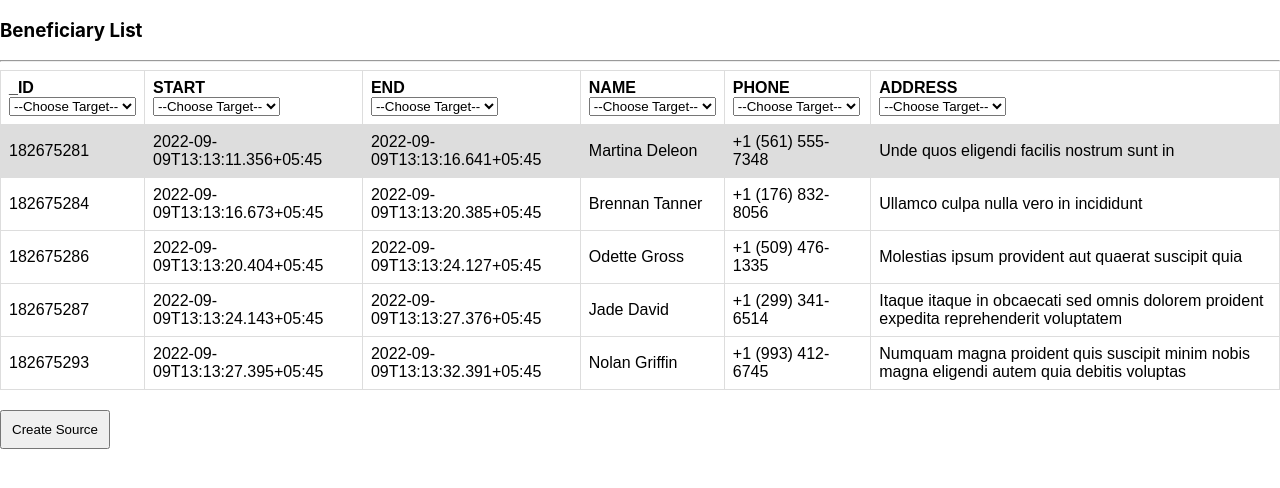
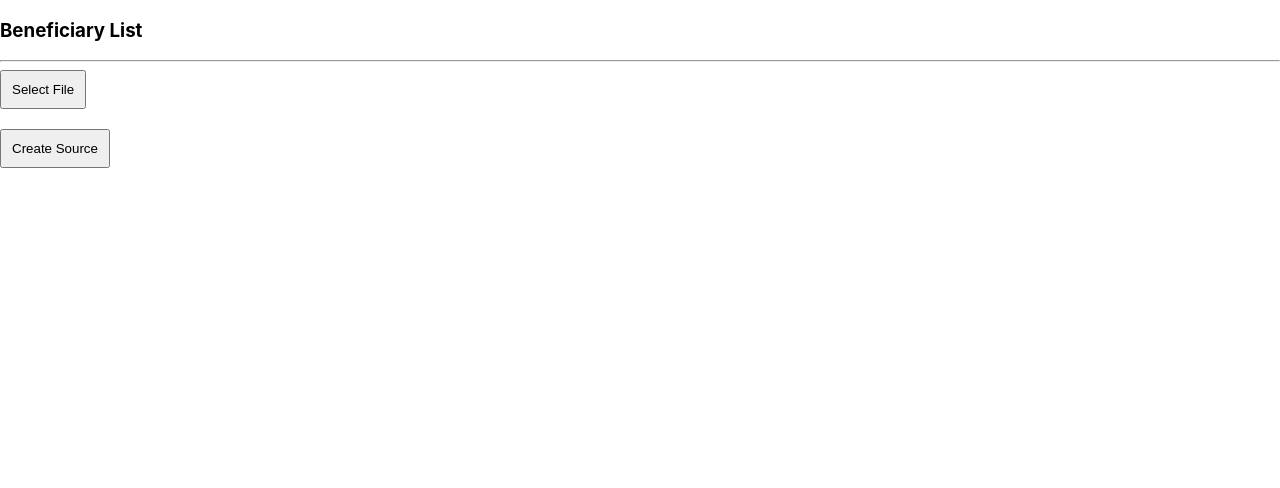
Before and after one commit to thebinod7/kobotool-field-mapping, a React (Create React App) app: page / in a window 1280 px wide. Shown: the top 488 px of the page. Built offline with nearby package versions, Linux system fonts and the light colour scheme.

Commit message:
fix excel upload

```diff
--- a/src/App.js
+++ b/src/App.js
@@ -15,6 +15,7 @@ import {
 } from "./utils";
 import "./App.css";
 import ImportBenef from "./screens/ImportBenef";
+import ExcelUploader from "./ExcelUploader";
 
 const API_URL = process.env.REACT_APP_API_URL;
 
@@ -28,28 +29,31 @@ const { results } = KOBO_DATA;
 const DynamicArrayRenderer = ({ dataArray }) => {
 	const [mappings, setMappings] = useState([]);
 	const [currentScreen, setCurrentScreen] = useState(SCREENS.HOME);
+	const [excelData, setExcelData] = useState([]);
 
 	const handleSubmit = (e) => {
 		e.preventDefault();
-		let finalPayload = removeFieldsWithUnderscore(results);
+		let finalPayload = removeFieldsWithUnderscore(excelData);
 		const selectedTargets = []; // Only submit selected target fields
+
+		console.log("F==>", finalPayload);
 
 		for (let m of mappings) {
 			if (m.targetField === TARGET_FIELD.FIRSTNAME) {
 				selectedTargets.push(TARGET_FIELD.FIRSTNAME);
 				const replaced = finalPayload.map((item) => {
-					const { firstName } = splitFullName(item[m.sourceField]);
+					const firstName = item[m.sourceField];
 					const newItem = { ...item, firstName };
-					delete newItem[m.sourceField];
+					if (m.sourceField !== m.targetField) delete newItem[m.sourceField];
 					return newItem;
 				});
 				finalPayload = replaced;
 			} else if (m.targetField === TARGET_FIELD.LASTNAME) {
 				selectedTargets.push(TARGET_FIELD.LASTNAME);
 				const replaced = finalPayload.map((item) => {
-					const { lastName } = splitFullName(item[m.sourceField]);
+					const lastName = item[m.sourceField];
 					const newItem = { ...item, lastName };
-					delete newItem[m.sourceField];
+					if (m.sourceField !== m.targetField) delete newItem[m.sourceField];
 					return newItem;
 				});
 				finalPayload = replaced;
@@ -60,8 +64,7 @@ const DynamicArrayRenderer = ({ dataArray }) => {
 				const replaced = finalPayload.map((item) => {
 					const { firstName, lastName } = splitFullName(item[m.sourceField]);
 					const newItem = { ...item, firstName, lastName };
-					delete newItem[m.sourceField];
-
+					if (m.sourceField !== m.targetField) delete newItem[m.sourceField];
 					return newItem;
 				});
 				finalPayload = replaced;
@@ -70,7 +73,7 @@ const DynamicArrayRenderer = ({ dataArray }) => {
 				// Update target_key:value and delete old_source_key
 				const replaced = finalPayload.map((item) => {
 					const newItem = { ...item, [m.targetField]: item[m.sourceField] };
-					delete newItem[m.sourceField];
+					if (m.sourceField !== m.targetField) delete newItem[m.sourceField];
 					return newItem;
 				});
 				finalPayload = replaced;
@@ -85,12 +88,13 @@ const DynamicArrayRenderer = ({ dataArray }) => {
 			// const omitID = selectedTargets.filter((f) => f !== UNIQUE_ID);
 			if (!selectedTargets.length) return alert("Please select target fields!");
 			// Remove non-selected fields
+			console.log("Paylaod==>", payload);
 			const selectedFieldsOnly = includeOnlySelectedTarget(
 				payload,
 				selectedTargets
 			);
 			// Attach raw data
-			const final_mapping = attachedRawData(selectedFieldsOnly, results);
+			const final_mapping = attachedRawData(selectedFieldsOnly, excelData);
 			console.log("final_mapping=>", final_mapping);
 			// Validate payload against backend
 			const sourcePayload = {
@@ -117,6 +121,21 @@ const DynamicArrayRenderer = ({ dataArray }) => {
 			setMappings([...mappings, { sourceField, targetField }]);
 		}
 	};
+
+	const handleExcelFileUpload = async (file) => {
+		if (!file) return alert("Please select file!");
+		const formData = new FormData();
+		formData.append("file", file);
+		const uploaded = await axios.post(
+			`${API_URL}/beneficiaries/upload`,
+			formData
+		);
+		const { data } = uploaded.data;
+		setExcelData(data);
+	};
+
+	console.log("mappings=>", mappings);
+
 	return (
 		<div>
 			{currentScreen === SCREENS.IMPORT_BENEF && <ImportBenef />}
@@ -124,8 +143,9 @@ const DynamicArrayRenderer = ({ dataArray }) => {
 				<>
 					<h3>Beneficiary List</h3>
 					<hr />
+					<ExcelUploader onFileUpload={handleExcelFileUpload} />
 					<table>
-						{dataArray.map((item, index) => {
+						{excelData.map((item, index) => {
 							const keys = Object.keys(item);
 
 							return (
@@ -191,7 +211,6 @@ const DynamicArrayRenderer = ({ dataArray }) => {
 
 const NestedObjectRenderer = ({ object }) => {
 	const keys = Object.keys(object);
-
 	return (
 		<ul>
 			{keys.map((key, i) => (
@@ -204,7 +223,9 @@ const NestedObjectRenderer = ({ object }) => {
 };
 
 const MyComponent = () => {
-	const myArray = removeFieldsWithUnderscore(results);
+	const [benefList, setBenefList] = useState(results);
+
+	const myArray = removeFieldsWithUnderscore(benefList);
 
 	return <DynamicArrayRenderer dataArray={myArray} />;
 };
--- /dev/null
+++ b/src/ExcelUploader.js
@@ -0,0 +1,30 @@
+import React, { useRef } from "react";
+
+const ExcelUploader = ({ onFileUpload }) => {
+	const fileInputRef = useRef(null);
+
+	const handleFileChange = (event) => {
+		const file = event.target.files[0];
+		onFileUpload(file);
+	};
+
+	return (
+		<div>
+			<input
+				type="file"
+				onChange={handleFileChange}
+				style={{ display: "none" }}
+				ref={fileInputRef}
+			/>
+			<button
+				style={{ padding: 10 }}
+				type="button"
+				onClick={() => fileInputRef.current.click()}
+			>
+				Select File
+			</button>
+		</div>
+	);
+};
+
+export default ExcelUploader;
--- a/src/utils.js
+++ b/src/utils.js
@@ -16,6 +16,7 @@ export function splitFullName(fullName) {
 }
 
 export function removeFieldsWithUnderscore(dataArray) {
+	console.log("Data==>", dataArray);
 	return dataArray.map((item) => {
 		const newObj = {};
 		Object.keys(item).forEach((key) => {
```
